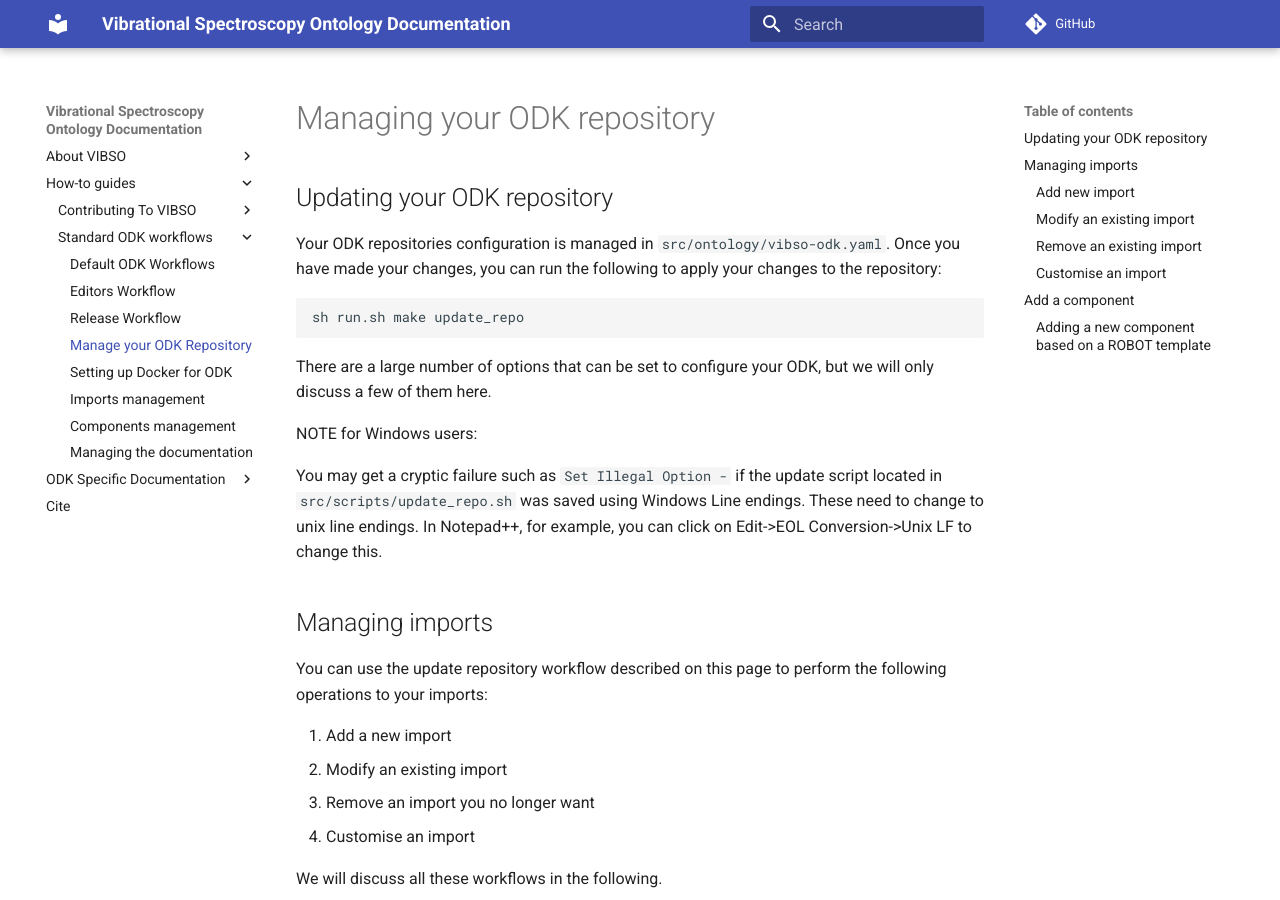
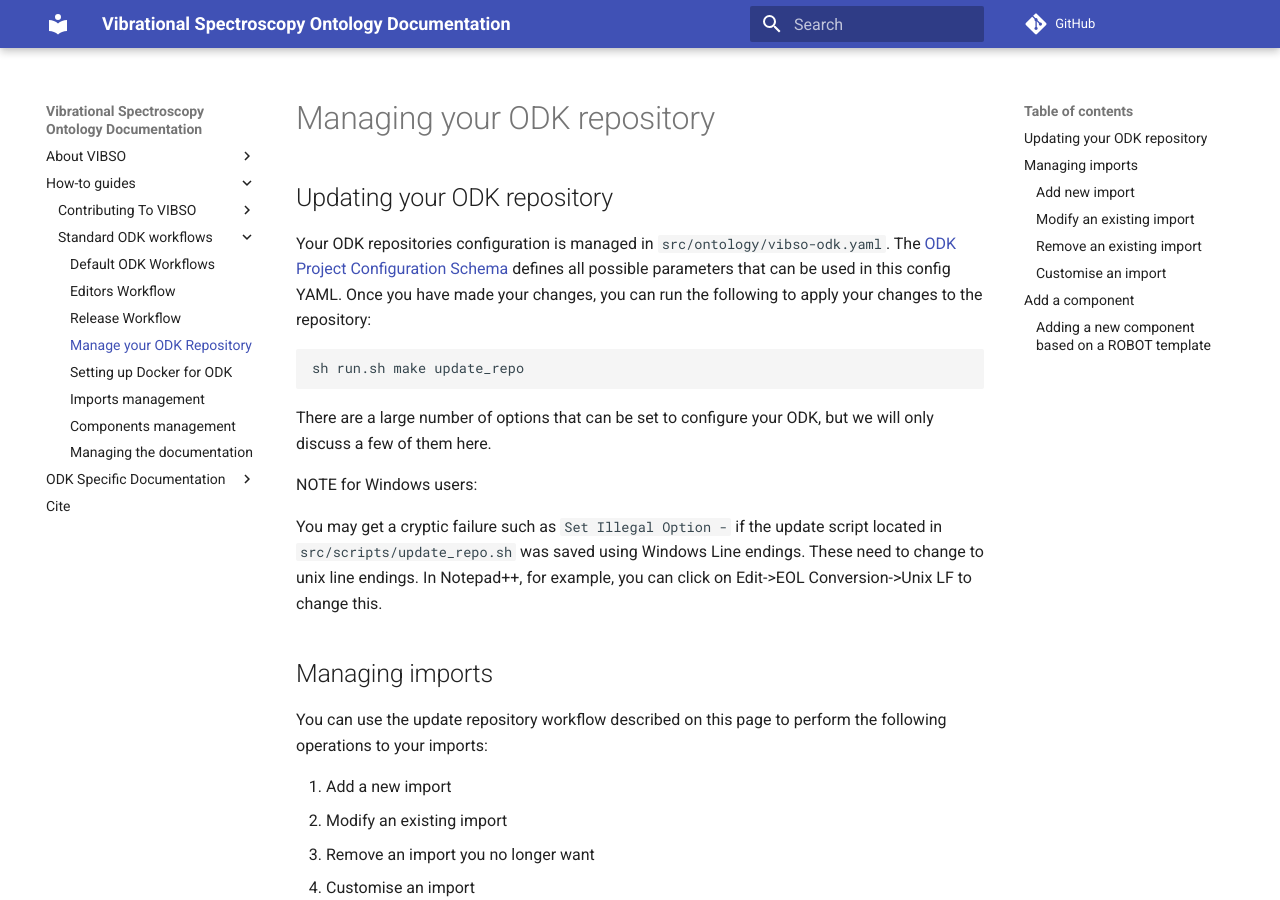
Before and after one commit to NFDI4Chem/VibrationalSpectroscopyOntology, an MkDocs documentation site: the page built from docs/odk-workflows/RepoManagement.md, in a window 1280 px wide and 900 px high. Built offline with MkDocs 1.6.1 and Material for MkDocs 9.7.7, drawn with Linux system fonts in a browser that asks for light colours; comment, search, counter and statistics services are not loaded.

Commit message:
Update repo to ODK 1.5

````diff
--- a/docs/odk-workflows/RepoManagement.md
+++ b/docs/odk-workflows/RepoManagement.md
@@ -2,7 +2,7 @@
 
 ## Updating your ODK repository
 
-Your ODK repositories configuration is managed in `src/ontology/vibso-odk.yaml`. Once you have made your changes, you can run the following to apply your changes to the repository:
+Your ODK repositories configuration is managed in `src/ontology/vibso-odk.yaml`. The [ODK Project Configuration Schema](https://github.com/INCATools/ontology-development-kit/blob/master/docs/project-schema.md) defines all possible parameters that can be used in this config YAML. Once you have made your changes, you can run the following to apply your changes to the repository:
 
 
 ```
````
Also changed, not shown: docs/odk-workflows/ManageDocumentation.md (line endings or trailing spaces), 6 other files.
